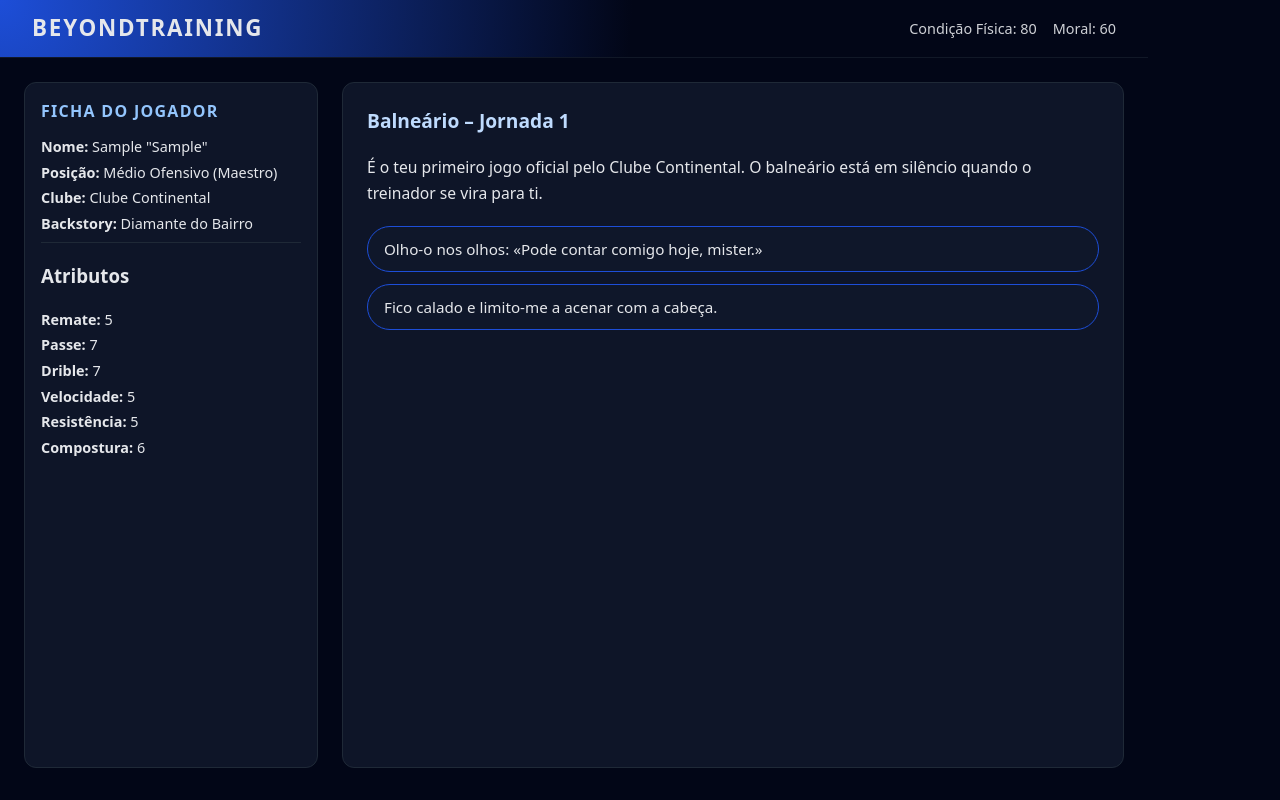
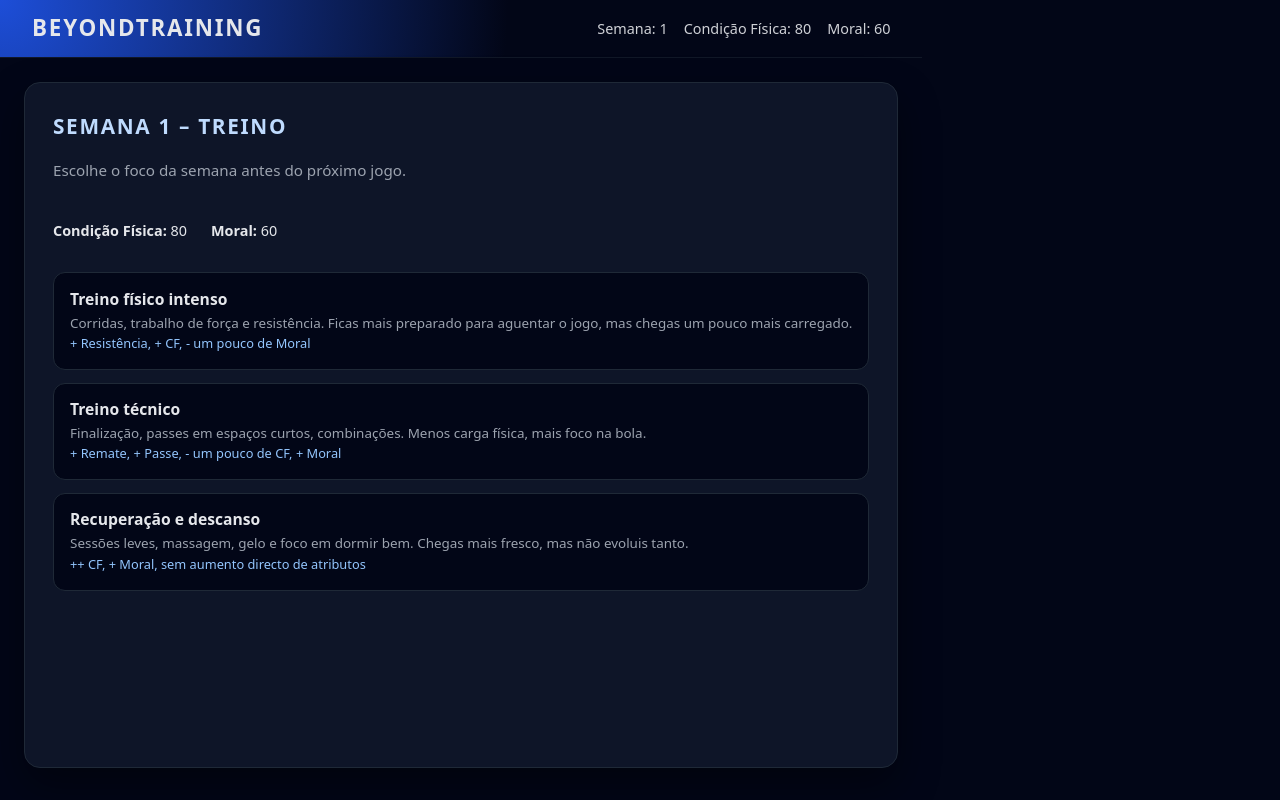
Before and after one commit to jpitaka/beyondtraining, a React (Vite) app in the folder beyondtraining/: page / in a window 1280 px wide. Both pictures are taken after typing "Sample", "Sample" into the empty fields and a click on the button "COMEÇAR CARREIRA". Built offline with nearby package versions, Linux system fonts and the light colour scheme.

Commit message:
adicionada semana de treino e loop semana-jogo

```diff
--- a/beyondtraining/src/App.css
+++ b/beyondtraining/src/App.css
@@ -71,6 +71,58 @@ body {
   text-transform: uppercase;
   letter-spacing: 0.08em;
   color: #bfdbfe;
+}
+.week-card h2 {
+  margin-top: 0;
+}
+
+.week-status {
+  display: flex;
+  gap: 1.5rem;
+  margin-bottom: 1rem;
+  font-size: 0.9rem;
+}
+
+.week-options {
+  display: flex;
+  flex-direction: column;
+  gap: 0.8rem;
+  margin-top: 0.5rem;
+}
+
+.week-option-button {
+  width: 100%;
+  text-align: left;
+  padding: 0.9rem 1rem;
+  border-radius: 12px;
+  border: 1px solid #1f2937;
+  background: #020617;
+  color: #e5e7eb;
+  cursor: pointer;
+  transition: border 0.15s ease, box-shadow 0.15s ease, background 0.15s ease;
+}
+
+.week-option-button h3 {
+  margin: 0 0 0.25rem;
+  font-size: 0.98rem;
+  color: #e5e7eb;
+}
+
+.week-option-button p {
+  margin: 0.15rem 0;
+  font-size: 0.84rem;
+  color: #9ca3af;
+}
+
+.week-option-button .effects-text {
+  font-size: 0.8rem;
+  color: #93c5fd;
+}
+
+.week-option-button:hover {
+  border-color: #2563eb;
+  box-shadow: 0 0 0 1px #2563eb;
+  background: #020617;
 }
 
 .creation-subtitle {
--- a/beyondtraining/src/App.jsx
+++ b/beyondtraining/src/App.jsx
@@ -123,8 +123,9 @@ function criarJogadorInicial(formData) {
 }
 
 function App() {
-  const [screen, setScreen] = useState("characterCreation");
+  const [screen, setScreen] = useState("characterCreation"); // 'characterCreation' | 'weekHub' | 'game'
   const [currentSceneId, setCurrentSceneId] = useState("inicio");
+  const [week, setWeek] = useState(1);
 
   const [formData, setFormData] = useState({
     name: "",
@@ -141,6 +142,15 @@ function App() {
 
   const handleOptionClick = (option) => {
     if (!player) return;
+
+    // opção para sair do jogo e voltar à semana seguinte
+    if (option.goToWeekHub) {
+      setLastTestResult(null);
+      setWeek((prev) => prev + 1);
+      setCurrentSceneId("inicio");
+      setScreen("weekHub");
+      return;
+    }
 
     let testResult = null;
 
@@ -193,6 +203,44 @@ function App() {
 
     const novoJogador = criarJogadorInicial(formData);
     setPlayer(novoJogador);
+    setWeek(1);
+    setCurrentSceneId("inicio");
+    setLastTestResult(null);
+    setScreen("weekHub");
+  };
+
+  const handleTrainingChoice = (type) => {
+    if (!player) return;
+
+    setPlayer((prev) => {
+      if (!prev) return prev;
+
+      const updated = {
+        ...prev,
+        attributes: { ...prev.attributes },
+      };
+
+      if (type === "fisico") {
+        // treino físico intenso
+        updated.stamina = clamp(prev.stamina + 10, 0, 100);
+        updated.morale = clamp(prev.morale - 5, 0, 100);
+        updated.attributes.resistencia = (prev.attributes.resistencia || 0) + 1;
+      } else if (type === "tecnico") {
+        // treino técnico leve
+        updated.stamina = clamp(prev.stamina - 5, 0, 100);
+        updated.morale = clamp(prev.morale + 5, 0, 100);
+        updated.attributes.remate = (prev.attributes.remate || 0) + 1;
+        updated.attributes.passe = (prev.attributes.passe || 0) + 1;
+      } else if (type === "descanso") {
+        // foco em descanso e recuperação
+        updated.stamina = clamp(prev.stamina + 15, 0, 100);
+        updated.morale = clamp(prev.morale + 5, 0, 100);
+      }
+
+      return updated;
+    });
+
+    setLastTestResult(null);
     setCurrentSceneId("inicio");
     setScreen("game");
   };
@@ -204,6 +252,7 @@ function App() {
 
         {player && (
           <div className="status-bar">
+            <span>Semana: {week}</span>
             <span>Condição Física: {player.stamina}</span>
             <span>Moral: {player.morale}</span>
           </div>
@@ -311,6 +360,70 @@ function App() {
             </form>
           </section>
         </main>
+      ) : screen === "weekHub" ? (
+        <main className="content creation-content">
+          <section className="creation-card week-card">
+            <h2>Semana {week} – Treino</h2>
+            <p className="creation-subtitle">
+              Escolhe o foco da semana antes do próximo jogo.
+            </p>
+
+            {player && (
+              <div className="week-status">
+                <p>
+                  <strong>Condição Física:</strong> {player.stamina}
+                </p>
+                <p>
+                  <strong>Moral:</strong> {player.morale}
+                </p>
+              </div>
+            )}
+
+            <div className="week-options">
+              <button
+                className="week-option-button"
+                onClick={() => handleTrainingChoice("fisico")}
+              >
+                <h3>Treino físico intenso</h3>
+                <p>
+                  Corridas, trabalho de força e resistência. Ficas mais preparado
+                  para aguentar o jogo, mas chegas um pouco mais carregado.
+                </p>
+                <p className="effects-text">
+                  + Resistência, + CF, - um pouco de Moral
+                </p>
+              </button>
+
+              <button
+                className="week-option-button"
+                onClick={() => handleTrainingChoice("tecnico")}
+              >
+                <h3>Treino técnico</h3>
+                <p>
+                  Finalização, passes em espaços curtos, combinações. Menos carga
+                  física, mais foco na bola.
+                </p>
+                <p className="effects-text">
+                  + Remate, + Passe, - um pouco de CF, + Moral
+                </p>
+              </button>
+
+              <button
+                className="week-option-button"
+                onClick={() => handleTrainingChoice("descanso")}
+              >
+                <h3>Recuperação e descanso</h3>
+                <p>
+                  Sessões leves, massagem, gelo e foco em dormir bem. Chegas mais
+                  fresco, mas não evoluis tanto.
+                </p>
+                <p className="effects-text">
+                  ++ CF, + Moral, sem aumento directo de atributos
+                </p>
+              </button>
+            </div>
+          </section>
+        </main>
       ) : (
         <main className="content">
           <aside className="sidebar">
@@ -378,8 +491,7 @@ function App() {
                 </p>
                 <p>
                   d20: {lastTestResult.roll} + atributo (
-                  {lastTestResult.attributeValue}) ={" "}
-                  {lastTestResult.total}
+                  {lastTestResult.attributeValue}) = {lastTestResult.total}
                 </p>
                 <p>
                   {lastTestResult.isCritSuccess
--- a/beyondtraining/src/scenes.js
+++ b/beyondtraining/src/scenes.js
@@ -111,14 +111,14 @@ export const scenes = {
     ],
   },
 
-  fim_demo: {
-    title: "Fim da mini-demo",
-    text: "Aqui acaba esta primeira demo. O resto da história de Beyondtraining ainda está por escrever ✍️",
+    fim_demo: {
+    title: "Fim do jogo",
+    text: "O árbitro apita para o final. Mais uma página escrita na tua carreira. Amanhã já se pensa na próxima semana.",
     options: [
       {
-        id: "recomecar",
-        label: "Recomeçar no balneário.",
-        next: "inicio",
+        id: "ir_para_semana",
+        label: "Ir para a semana seguinte.",
+        goToWeekHub: true,
       },
     ],
   },
```
